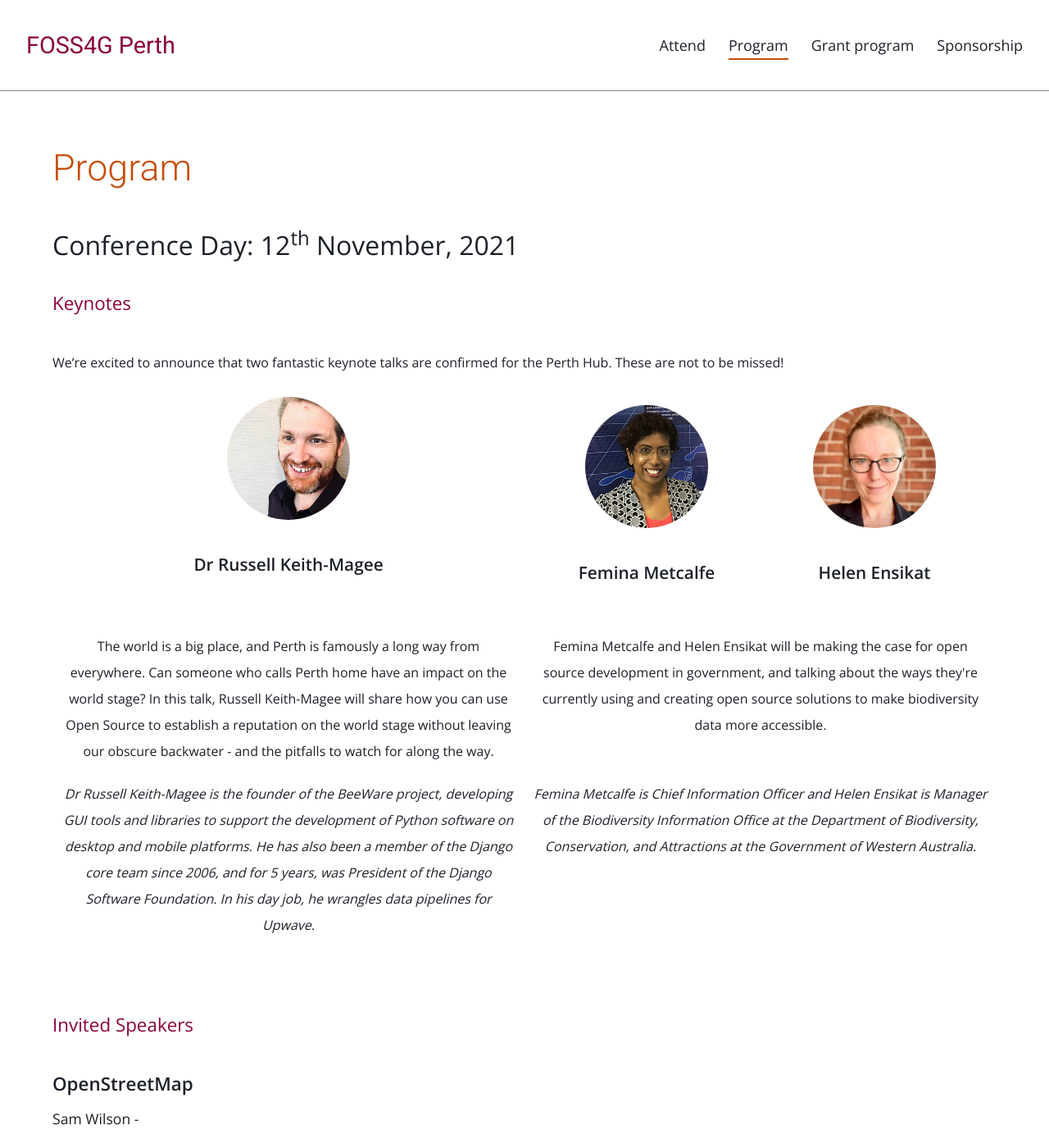
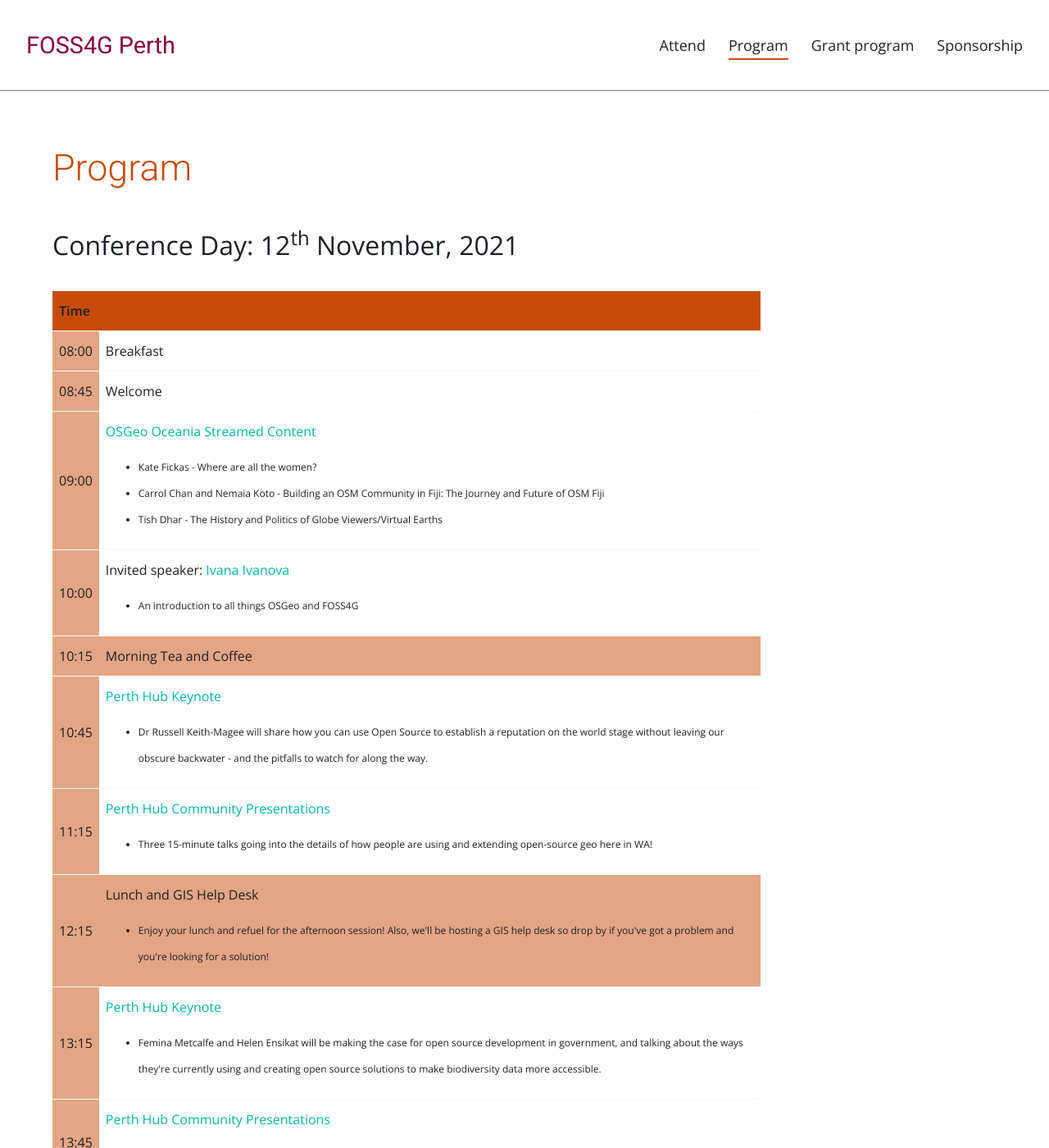
Before and after one commit to foss4g-perth-org/foss4g-perth-org.github.io, a Jekyll site: the page built from program.md, in a window 1280 px wide and 1400 px high. Shown: the whole window at 82% size. Built offline with Jekyll 4.4.1, drawn with Linux system fonts in a browser that asks for light colours; some of the changed text lies outside the part shown.

Commit message:
start schedule

```diff
--- a/_includes/presentations.html
+++ b/_includes/presentations.html
@@ -1,6 +1,6 @@
 {% if site.data.presentations %}
 
-    {% if site.data.presentations.Invited %}
+    <!-- {% if site.data.presentations.Invited %}
     <div class="full-length">
         <h3>Invited Speakers</h3>
 
@@ -12,12 +12,12 @@
         </div>
         {% endfor %}
     </div>
-    {% endif %}
+    {% endif %} -->
 
 
     {% if site.data.presentations.FullLength %}
     <div class="full-length">
-        <h3>Full Length Presentations</h3>
+        <h3 id="full-length">Full Length Presentations</h3>
 
         {% for presentation in site.data.presentations.FullLength %}
         <div class="presentation">
@@ -31,7 +31,7 @@
 
     {% if site.data.presentations.Lightning %}
     <div class="full-length">
-        <h3>Lightning Talks</h3>
+        <h3 id="lightning-talks">Lightning Talks</h3>
 
         {% for presentation in site.data.presentations.Lightning %}
         <div class="presentation">
--- /dev/null
+++ b/_includes/schedule.html
@@ -0,0 +1,148 @@
+<table>
+    <tr class="table-header">
+        <th>Time</th>
+        <th rowspan="1" colspan="2"></th>
+    </tr>
+    <tr>
+        <td class="agenda-item">08:00</td>
+        <td rowspan="1" colspan="2">
+            Breakfast
+        </td>
+    </tr>
+    <tr>
+        <td class="agenda-item">08:45</td>
+        <td rowspan="1" colspan="2">
+            Welcome
+        </td>
+    </tr>
+    <tr>
+        <td class="agenda-item">09:00</td>
+        <td rowspan="1" colspan="2">
+            <div>
+            <a href="https://osgeo-oceania.org/foss4g-sotm-oceania-conference/keynote-speakers/" target="_blank" rel="noreferrer">OSGeo Oceania Streamed Content</a>
+            </div>
+            <div class="talk-content">
+            <ul>
+                <li>Kate Fickas - Where are all the women?</li>
+                <li>Carrol Chan and Nemaia Koto - Building an OSM Community in Fiji: The Journey and Future of OSM Fiji</li>
+                <li>Tish Dhar - The History and Politics of Globe Viewers/Virtual Earths</li>
+            </ul>
+            </div>
+        </td>
+    </tr>
+    <tr>
+        <td class="agenda-item">10:00</td>
+        <td rowspan="1" colspan="2">
+            Invited speaker: <a href="" target="_blank">Ivana Ivanova</a>
+            <div class="talk-content">
+                <ul>
+                    <li>An introduction to all things OSGeo and FOSS4G</li>
+                </ul>
+            </div>
+        </td>
+    </tr>
+    <tr class="refreshments">
+        <td>10:15</td>
+        <td rowspan="1" colspan="2">
+            Morning Tea and Coffee
+        </td>
+    </tr>
+    <tr>
+        <td class="agenda-item">10:45</td>
+        <td rowspan="1" colspan="2">
+            <a href="#keynotes">Perth Hub Keynote</a>
+            <div class="talk-content">
+                <ul>
+                    <li>Dr Russell Keith-Magee will share how you can use Open Source to establish a reputation on the world stage without leaving our obscure backwater - and the pitfalls to watch for along the way.</li>
+                </ul>
+            </div>
+        </td>
+    </tr>
+    <tr>
+        <td class="agenda-item">11:15</td>
+        <td rowspan="1" colspan="2">
+            <a href="#full-length">Perth Hub Community Presentations</a>
+            <div class="talk-content">
+            <ul>
+                <li>Three 15-minute talks going into the details of how people are using and extending open-source geo here in WA!</li>
+            </ul>
+            </div>
+        </td>
+    </tr>
+    <tr class="refreshments">
+        <td>12:15</td>
+        <td rowspan="1" colspan="2">
+            Lunch and GIS Help Desk
+            <div class="talk-content">
+            <ul>
+                <li>Enjoy your lunch and refuel for the afternoon session! Also, we'll be hosting a GIS help desk so drop by if you've got a problem and you're looking for a solution!</li>
+            </ul>
+            </div>
+        </td>
+    </tr>
+    <tr>
+        <td class="agenda-item">13:15</td>
+        <td rowspan="1" colspan="2">
+            <a href="#keynotes">Perth Hub Keynote</a>
+            <div class="talk-content">
+                <ul>
+                    <li>Femina Metcalfe and Helen Ensikat will be making the case for open source development in government, and talking about the ways they're currently using and creating open source solutions to make biodiversity data more accessible.</li>
+                </ul>
+            </div>
+        </td>
+    </tr>
+    <tr>
+        <td class="agenda-item">13:45</td>
+        <td rowspan="1" colspan="2">
+            <a href="#full-length">Perth Hub Community Presentations</a>
+            <div class="talk-content">
+            <ul>
+                <li>Three 15-minute talks going into the details of how people are using and extending open-source geo here in WA!</li>
+            </ul>
+            </div>
+        </td>
+    </tr>
+    <tr class="refreshments">
+        <td>14:45</td>
+        <td rowspan="1" colspan="2">
+            Afternoon Tea and Coffee
+        </td>
+    </tr>
+    <tr>
+        <td class="agenda-item">15:15</td>
+        <td rowspan="1" colspan="2">
+            Invited Speaker: Sam Wilson
+            <div class="talk-content">
+                <ul>
+                    <li>An introduction to OpenStreetMap, what it is, how to contribute, and come along on Saturday 13th for a intro mapathon!</li>
+                </ul>
+            </div>
+        </td>
+    </tr>
+    <tr>
+        <td class="agenda-item">15:30</td>
+        <td rowspan="1" colspan="2">
+            <a href="#lightning-talks">Lightning Talks</a>
+            <div class="talk-content">
+                <ul>
+                    <li>Short-and-snappy! 10 5-minute talks covering the range of things people in WA are doing with FOSS4G!</li>
+                </ul>
+            </div>
+        </td>
+    </tr>
+    <tr>
+        <td class="agenda-item">16:25</td>
+        <td rowspan="1" colspan="2">
+            Wrap Up
+        </td>
+    </tr>
+    <tr>
+        <td class="agenda-item">16:30</td>
+        <td rowspan="1" colspan="2">
+            Evening Social
+            <div class="talk-content">
+                Join us for an informal social event after the conference closes. Swap stories, make some new friends, and chat about what drives your passion and interest in the world of geospatial.
+            </div>
+        </td>
+    </tr>
+</table>
--- a/_sass/_variable.scss
+++ b/_sass/_variable.scss
@@ -17,6 +17,5 @@ $color_two: #89023E;
 $color_three: #03B5AA;
 
 // fonts
-
 $primary: 'Open Sans', sans-serif;
 $display: 'Roboto', sans-serif;
--- a/assets/css/main.scss
+++ b/assets/css/main.scss
@@ -606,3 +606,41 @@ footer {
     margin-bottom: 10px;
   }
 }
+
+// Schedule Table
+
+table {
+    border-collapse: collapse;
+    width: 75%;
+  }
+
+td, th {
+    border-top: 1px solid #f9f9f9;
+    border-bottom: 1px solid #f9f9f9;
+    border-collapse: collapse;
+    text-align: left;
+    padding: 8px;
+  }
+
+// th:first-child {
+//     color: $charcoal;
+//     background: rgba(200, 76, 9, 0.5);
+// }
+
+.table-header {
+    color: $charcoal;
+    background: rgba(200, 76, 9, 1);
+}
+
+.agenda-item {
+    background: rgba(200, 76, 9, 0.5);
+}
+
+.refreshments {
+    color: $charcoal;
+    background: rgba(200, 76, 9, 0.5);
+}
+
+.talk-content {
+    font-size:  12px;
+}
--- a/program.md
+++ b/program.md
@@ -9,6 +9,7 @@ description: The main event will compromise keynote speakers, 15 minute presenta
 
 ##  Conference Day: 12<sup>th</sup> November, 2021
 
+{% include schedule.html %}
 <!-- The main event will comprise:
 * regional keynote speakers streamed to hubs across Oceania
 * local keynote speakers
--- a/read_more/overview.html
+++ b/read_more/overview.html
@@ -1,7 +1,3 @@
-<p>OSGeo Oceania is a local chapter of the Open Source Geospatial Foundation (OSGeo). OSGeo is a non-profit with a
-    mission to foster and promote the adoption of open source geospatial technology. All of this is done within the
-    broader context of open source software philosophy and participatory community-driven development. OSGeo enables and
-    supports the FOSS4G SotM conference.</p>
 <ul>
     <li><b>FOSS4G</b> is 'Free and Open Source Software for Geospatial' and represents the community of people working,
         contributing, participating in this open geospatial space.</li>
```
Also changed, not shown: _sass/dist/_variable.css (added).
